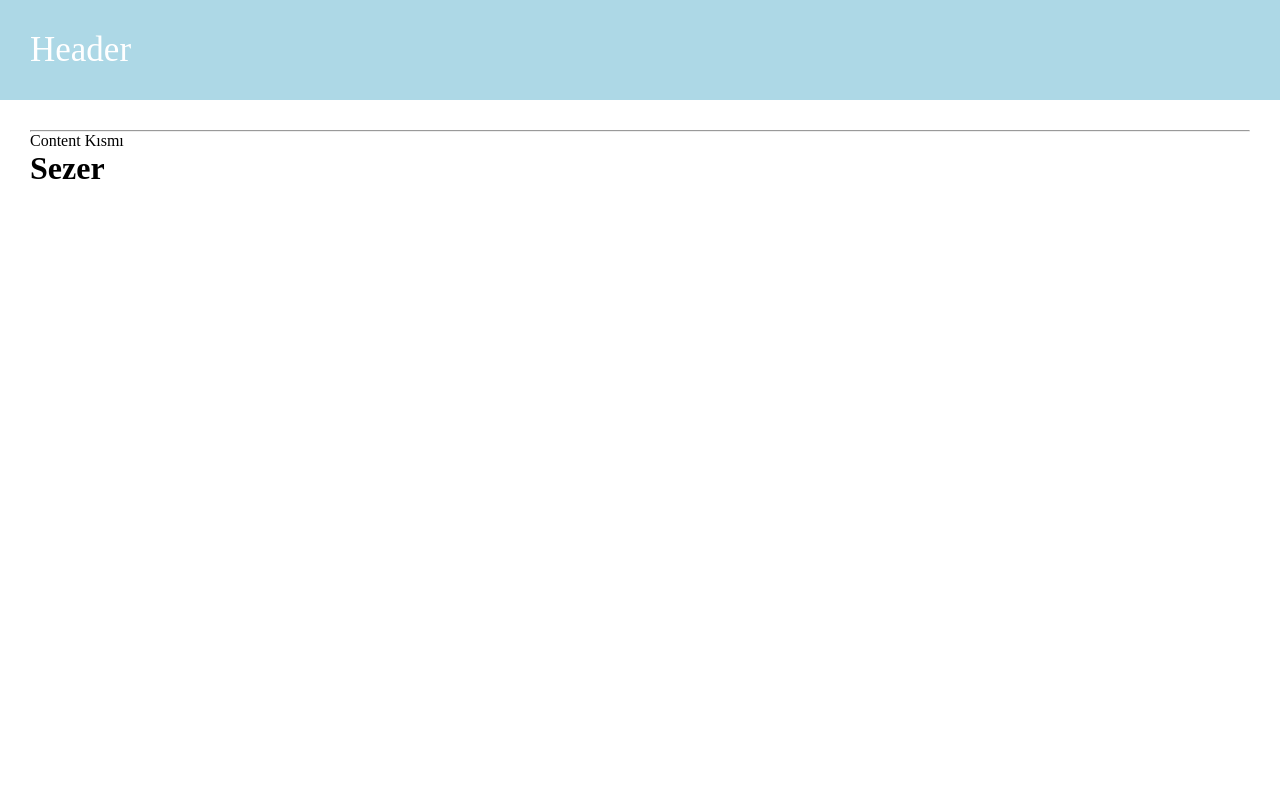
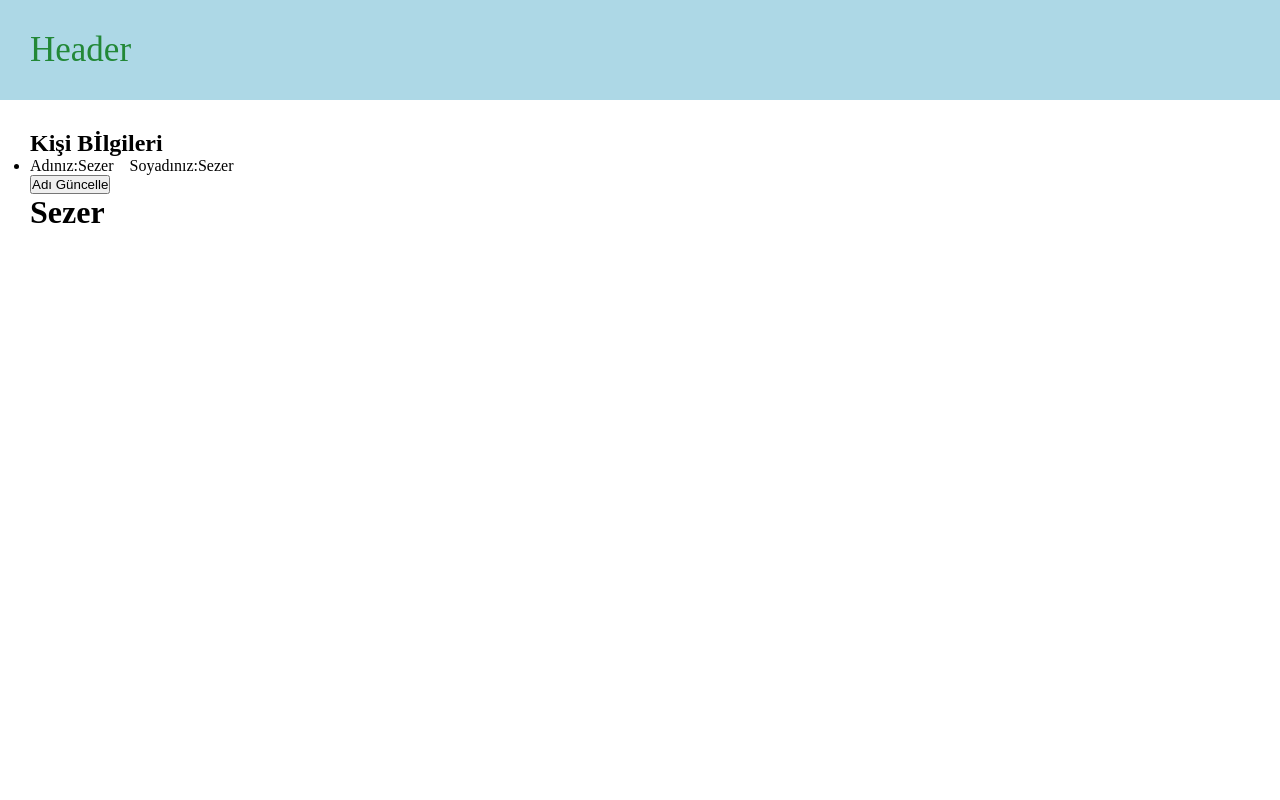
Before and after one commit to Sezer5/VueCompositionApiFirstProject, a Vue app: page / in a window 1280 px wide. Shown: the top 800 px of the page. Built offline with nearby package versions, Linux system fonts and the light colour scheme.

Commit message:
Propslarla Componentlere Veri Aktarımı

```diff
--- a/src/App.vue
+++ b/src/App.vue
@@ -2,8 +2,8 @@
   <div>
     <app-header/>
       <div class="container">
-          <hr>
-          Content Kısmı
+          <Person :name="data.name" lastName="Sezer"/>
+          <button @click="updateName">Adı Güncelle</button>
           <h1>{{name}}</h1>
       </div>
     <Footer />
@@ -15,6 +15,7 @@
 </style>
 <script setup>
 import Footer from '@/components/Fixed/Footer.vue'
+import Person from '@/components/UserInformation/Person.vue'
 import {ref} from 'vue'
     // export default{
     //     setup(){
@@ -23,7 +24,14 @@ import {ref} from 'vue'
     //     }
 
     // }
+    import {reactive} from 'vue'
+    const data=reactive({
+      name:'Sezer'
+    });
     const name=ref('Sezer');
+    const updateName = ()=>{
+      data.name='Seda';
+    }
 
 </script>
 <style>
--- a/src/components/Fixed/Footer.vue
+++ b/src/components/Fixed/Footer.vue
@@ -12,7 +12,7 @@
 
 <style scoped>
     footer{
-        background: lightgreen;
+        background: #40b27f;
         color: white;
         padding: 20px;
     }
--- a/src/components/Fixed/Header.vue
+++ b/src/components/Fixed/Header.vue
@@ -13,7 +13,7 @@
 <style scoped>
     header{
         background: lightblue;
-        color:white;
+        color:#228837;
         font-size: 35px;
         padding: 30px;
     }
--- /dev/null
+++ b/src/components/UserInformation/Person.vue
@@ -0,0 +1,19 @@
+<template>
+    <div>
+        <h2>Kişi Bİlgileri</h2>
+        <ul>
+            <li>
+                <span>Adınız:{{ name }}</span>&nbsp;&nbsp;&nbsp;
+                <span>Soyadınız:{{ lastName }}</span>
+            </li>
+        </ul>
+    </div>
+</template>
+
+<script setup>
+    const props = defineProps(['name','lastName'])
+</script>
+
+<style>
+
+</style>
```
